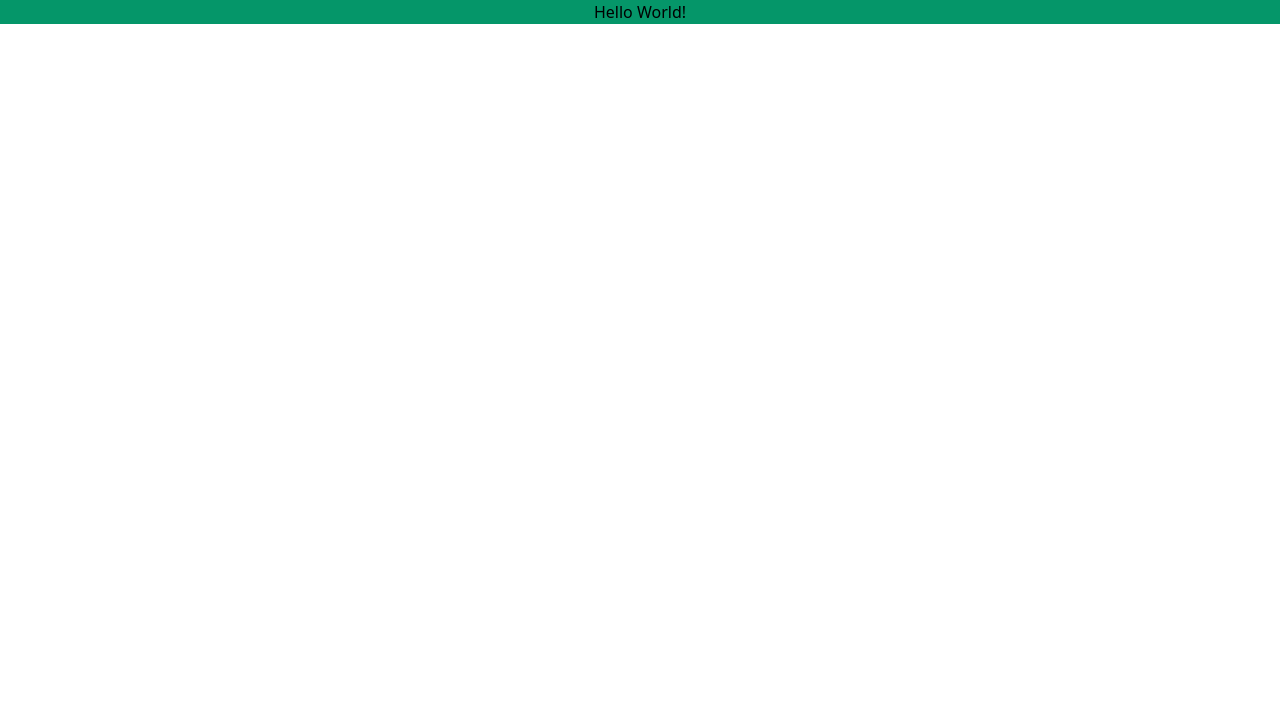
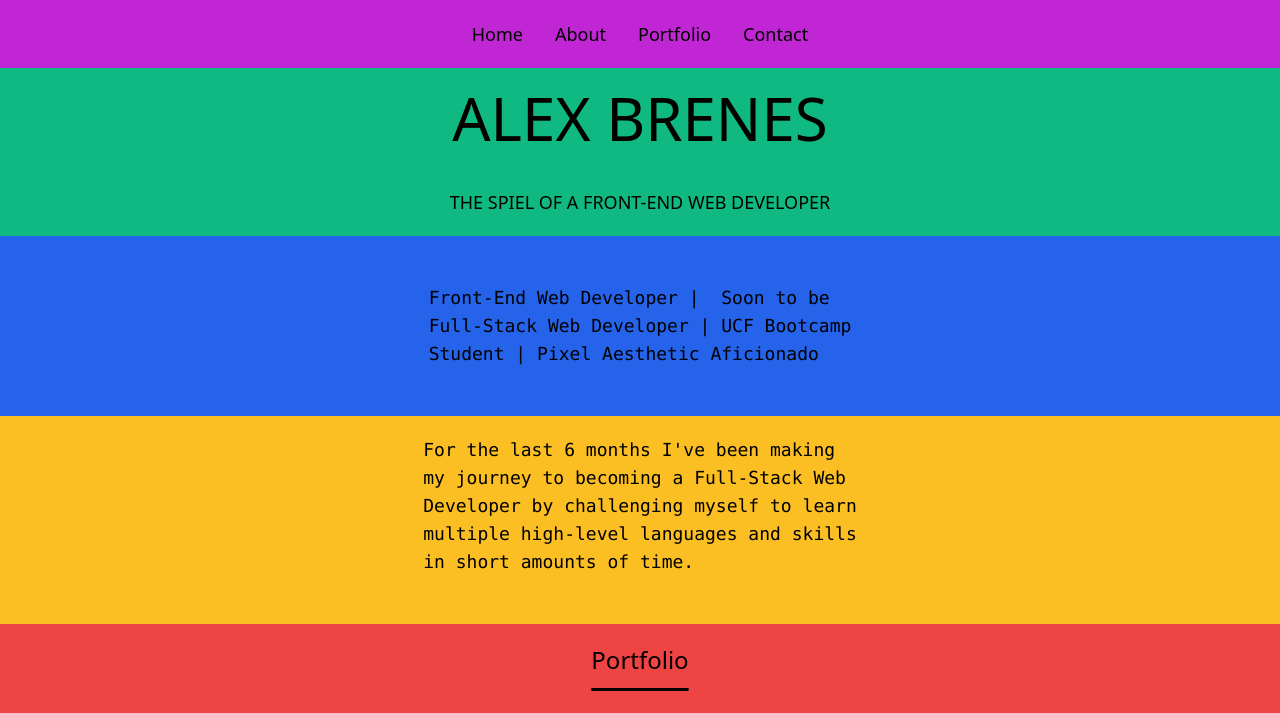
Before and after one commit to alexbrenes999/personal-portfolio, a website: page dist/index.html in a window 1280 px wide. Shown: the top 713 px of the page. Drawn offline with Linux system fonts and the light colour scheme; files that its build step writes are made by us from their sources; grey boxes are pictures that could not be loaded.

Commit message:
first half of skeleton

```diff
--- a/assets/style/style.css
+++ b/assets/style/style.css
@@ -0,0 +1,4 @@
+.underline999 {
+    text-decoration: underline 3px;
+    text-underline-offset: 0.8em;
+}
```
Also changed, not shown: assets/images/codequz.gif (added), assets/images/horiseon.gif (added), assets/images/trupssgen.gif (added), assets/images/wrksche.gif (added), dist/index.html, dist/output.css, 2 other files.
